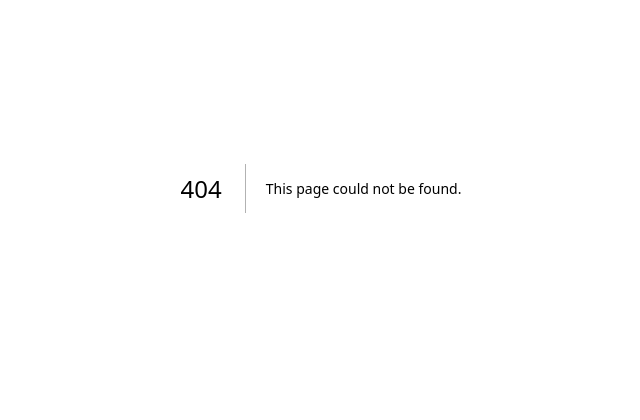
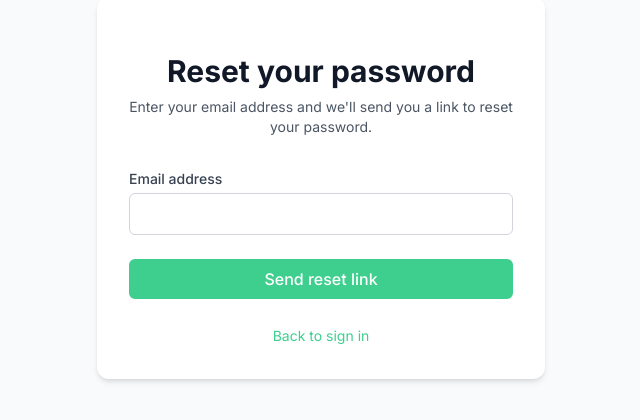
Before and after one commit to jsill-dku/supabase-starter, a Next.js app: page /auth/forgot-password in a window 1280 px wide. Before the commit this address had no page. Shown: the part 212-632 px from the top of the page, without its empty margins (319-959 px from the left). Built offline with nearby package versions, Linux system fonts and the light colour scheme; no server answers.

Commit message:
Add forgot password page

```diff
--- /dev/null
+++ b/src/app/auth/forgot-password/page.tsx
@@ -0,0 +1,99 @@
+"use client";
+
+import { useState } from "react";
+import Link from "next/link";
+import { Button } from "@/components/ui/Button";
+import { supabase } from "@/lib/supabase/client";
+
+export default function ForgotPassword() {
+  const [email, setEmail] = useState("");
+  const [error, setError] = useState<string | null>(null);
+  const [message, setMessage] = useState<string | null>(null);
+  const [isLoading, setIsLoading] = useState(false);
+
+  const handleResetPassword = async (e: React.FormEvent) => {
+    e.preventDefault();
+    setIsLoading(true);
+    setError(null);
+    setMessage(null);
+
+    try {
+      const { error } = await supabase.auth.resetPasswordForEmail(email, {
+        redirectTo: `${window.location.origin}/auth/reset-password`,
+      });
+
+      if (error) {
+        throw error;
+      }
+
+      setMessage("Check your email for the password reset link!");
+    } catch (error: any) {
+      setError(error.message);
+    } finally {
+      setIsLoading(false);
+    }
+  };
+
+  return (
+    <div className="min-h-screen flex items-center justify-center bg-gray-50 py-12 px-4 sm:px-6 lg:px-8">
+      <div className="max-w-md w-full space-y-8 bg-white p-8 rounded-xl shadow-md">
+        <div className="text-center">
+          <h2 className="mt-6 text-3xl font-bold text-gray-900">Reset your password</h2>
+          <p className="mt-2 text-sm text-gray-600">
+            Enter your email address and we'll send you a link to reset your password.
+          </p>
+        </div>
+
+        {error && (
+          <div className="bg-red-50 border-l-4 border-red-400 p-4">
+            <div className="flex">
+              <div className="ml-3">
+                <p className="text-sm text-red-700">{error}</p>
+              </div>
+            </div>
+          </div>
+        )}
+
+        {message && (
+          <div className="bg-green-50 border-l-4 border-green-400 p-4">
+            <div className="flex">
+              <div className="ml-3">
+                <p className="text-sm text-green-700">{message}</p>
+              </div>
+            </div>
+          </div>
+        )}
+
+        <form className="mt-8 space-y-6" onSubmit={handleResetPassword}>
+          <div>
+            <label htmlFor="email" className="block text-sm font-medium text-gray-700 mb-1">
+              Email address
+            </label>
+            <input
+              id="email"
+              name="email"
+              type="email"
+              autoComplete="email"
+              required
+              className="input w-full"
+              value={email}
+              onChange={(e) => setEmail(e.target.value)}
+            />
+          </div>
+
+          <div>
+            <Button type="submit" variant="primary" isLoading={isLoading} className="w-full">
+              Send reset link
+            </Button>
+          </div>
+
+          <div className="text-center">
+            <Link href="/auth/signin" className="text-sm text-supabase hover:text-supabase-dark">
+              Back to sign in
+            </Link>
+          </div>
+        </form>
+      </div>
+    </div>
+  );
+}
```
